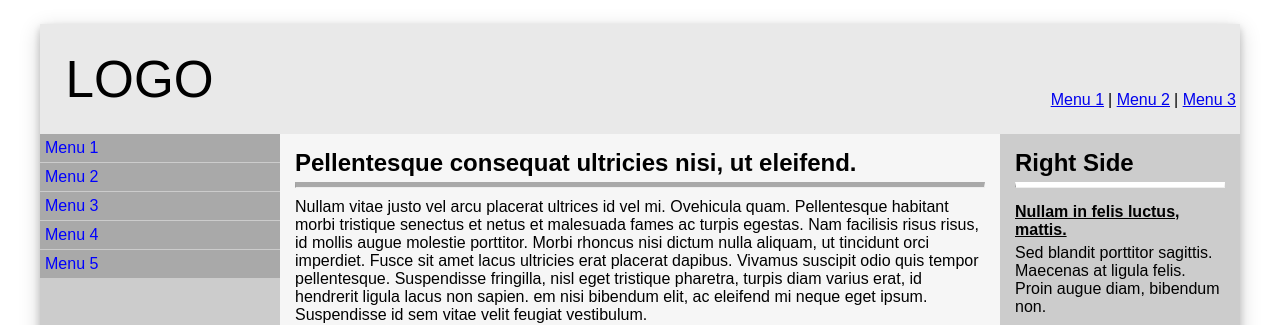
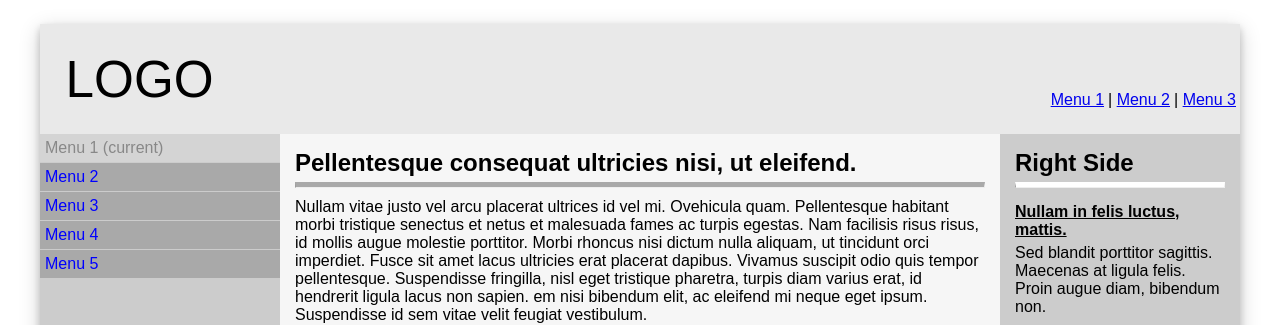
Before and after one commit to leqilu67/Front-End-Coding-Challenge, a website: page public/index.html in a window 1280 px wide. Both pictures are taken after a click on the button "Menu 1". Shown: the top 325 px of the page. Drawn offline with Linux system fonts and the light colour scheme.

Commit message:
added in button click function and readme

```diff
--- a/public/index.html
+++ b/public/index.html
@@ -23,11 +23,11 @@
 
     <div class="row">
       <div class="column left">
-        <button><a href="#">Menu 1</a></button>
-        <button><a href="#">Menu 2</a></button>
-        <button><a href="#">Menu 3</a></button>
-        <button><a href="#">Menu 4</a></button>
-        <button><a href="#">Menu 5</a></button>
+        <button onclick="btnClicked(event);" value="1"><a href="#">Menu 1</a></button>
+        <button onclick="btnClicked(event);" value="2"><a href="#">Menu 2</a></button>
+        <button onclick="btnClicked(event);" value="3"><a href="#">Menu 3</a></button>
+        <button onclick="btnClicked(event);" value="4"><a href="#">Menu 4</a></button>
+        <button onclick="btnClicked(event);" value="5"><a href="#">Menu 5</a></button>
       </div>
 
       <div class="column middle">
@@ -69,5 +69,21 @@
   <footer>
     Copyright &copy; 2014 All Rights Reserved
   </footer>
+  <script>
+    function btnClicked(e){
+      var buttons;
+      buttons = document.getElementsByTagName('button');
+      for (var i = 0; i < buttons.length; i++) {
+        buttons[i].innerHTML = '<a href="#">Menu ' + (i + 1) + '</a>';
+        buttons[i].style.backgroundColor = '#a9a9a9';
+      }
+
+      var target = e.currentTarget;
+
+      target.style.backgroundColor = '#d4d4d4';
+      target.style.color = '#888888';
+      target.innerHTML = 'Menu ' + target.value + ' (current)';
+    }
+  </script>
 </body>
 </html>
```
Also changed, not shown: readme.md (added).
